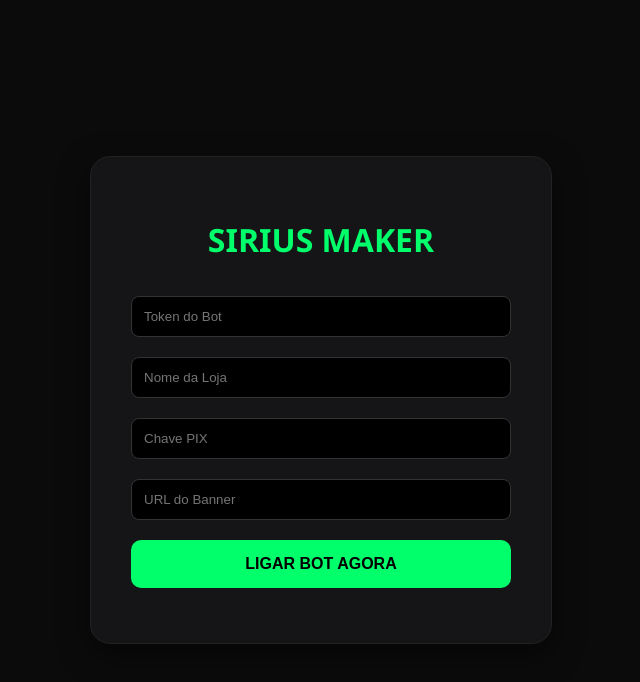
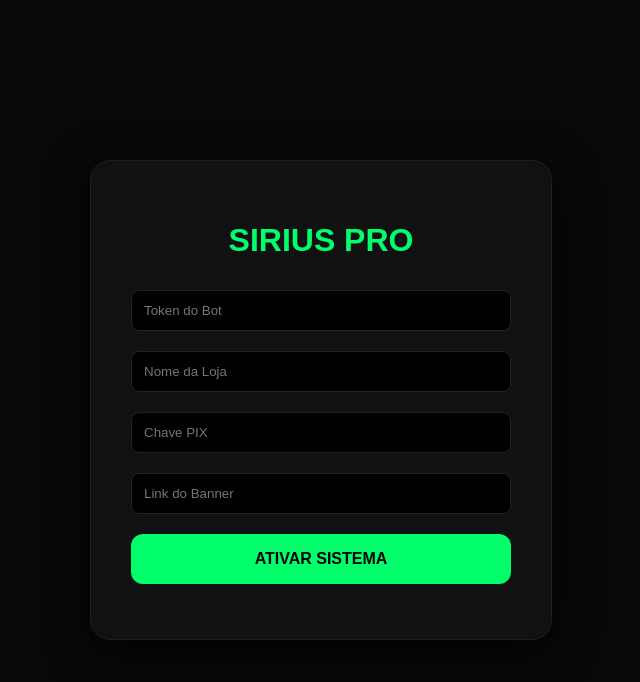
Before and after one commit to igrejaprovedor2019-cmyk/BOT-DE-VENDAS, a website: page index.html in a window 1280 px wide. Shown: the whole page, without its empty margins (319-959 px from the left). Drawn offline with Linux system fonts and the light colour scheme.

Commit message:
Update index.html

```diff
--- a/index.html
+++ b/index.html
@@ -1,30 +1,30 @@
 <!DOCTYPE html>
 <html>
 <head>
-    <title>Dashboard Sirius Maker</title>
+    <title>Dashboard Sirius Pro</title>
     <style>
-        body { background: #0b0b0c; color: #fff; font-family: 'Segoe UI', sans-serif; display: flex; justify-content: center; align-items: center; height: 100vh; margin: 0; }
-        .card { background: #151517; padding: 40px; border-radius: 20px; width: 380px; border: 1px solid #222; box-shadow: 0 10px 30px rgba(0,0,0,0.5); }
-        h1 { text-align: center; color: #00ff6a; margin-bottom: 25px; }
-        input { width: 100%; padding: 12px; margin: 10px 0; border-radius: 8px; border: 1px solid #333; background: #000; color: #fff; box-sizing: border-box; }
-        button { width: 100%; padding: 15px; background: #00ff6a; border: none; border-radius: 10px; font-weight: bold; cursor: pointer; font-size: 16px; margin-top: 10px; }
-        #s { text-align: center; margin-top: 15px; font-size: 14px; color: #00ff6a; }
+        body { background: #080809; color: #fff; font-family: sans-serif; display: flex; justify-content: center; align-items: center; height: 100vh; margin: 0; }
+        .card { background: #111113; padding: 40px; border-radius: 20px; width: 380px; border: 1px solid #1f1f22; box-shadow: 0 10px 40px rgba(0,0,0,0.8); }
+        h1 { text-align: center; color: #00ff6a; font-weight: 900; }
+        input { width: 100%; padding: 12px; margin: 10px 0; border-radius: 8px; border: 1px solid #222; background: #000; color: #fff; box-sizing: border-box; outline: none; }
+        button { width: 100%; padding: 16px; background: #00ff6a; border: none; border-radius: 12px; font-weight: bold; cursor: pointer; font-size: 16px; margin-top: 10px; }
+        #s { text-align: center; margin-top: 15px; font-weight: bold; }
     </style>
 </head>
 <body>
     <div class="card">
-        <h1>SIRIUS MAKER</h1>
+        <h1>SIRIUS PRO</h1>
         <input type="text" id="t" placeholder="Token do Bot">
         <input type="text" id="n" placeholder="Nome da Loja">
         <input type="text" id="p" placeholder="Chave PIX">
-        <input type="text" id="b" placeholder="URL do Banner">
-        <button onclick="ligar()">LIGAR BOT AGORA</button>
+        <input type="text" id="b" placeholder="Link do Banner">
+        <button onclick="ligar()">ATIVAR SISTEMA</button>
         <div id="s"></div>
     </div>
     <script>
         async function ligar() {
             const s = document.getElementById('s');
-            s.innerText = "⏳ Iniciando...";
+            s.innerText = "⏳ Ativando...";
             const res = await fetch('/ligar-bot', {
                 method: 'POST',
                 headers: {'Content-Type': 'application/json'},
@@ -36,7 +36,8 @@
                 })
             });
             const data = await res.json();
-            s.innerText = data.msg || "Erro!";
+            s.innerText = data.msg ? "✅ ONLINE" : "❌ ERRO";
+            s.style.color = data.msg ? "#00ff6a" : "#ff4444";
         }
     </script>
 </body>
```
